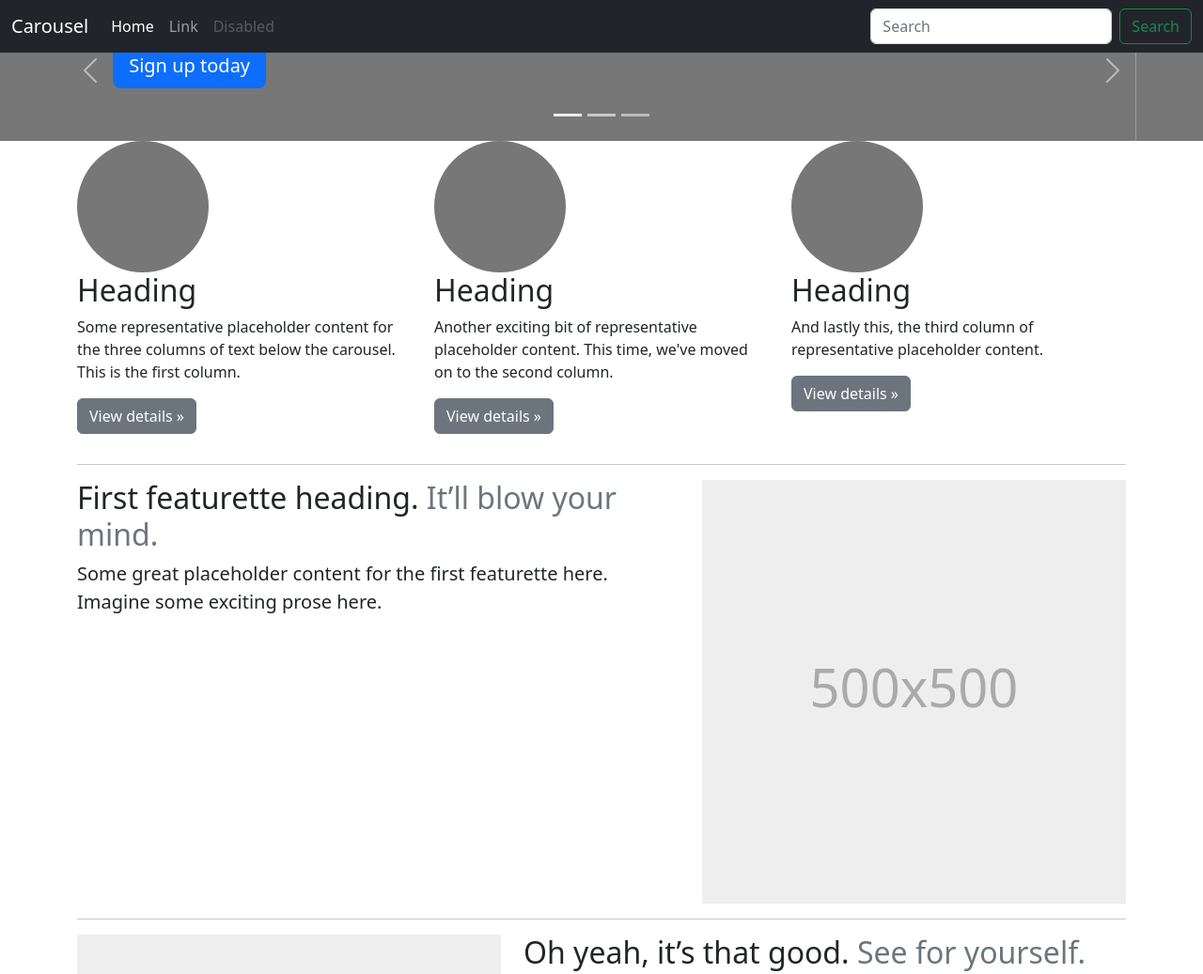
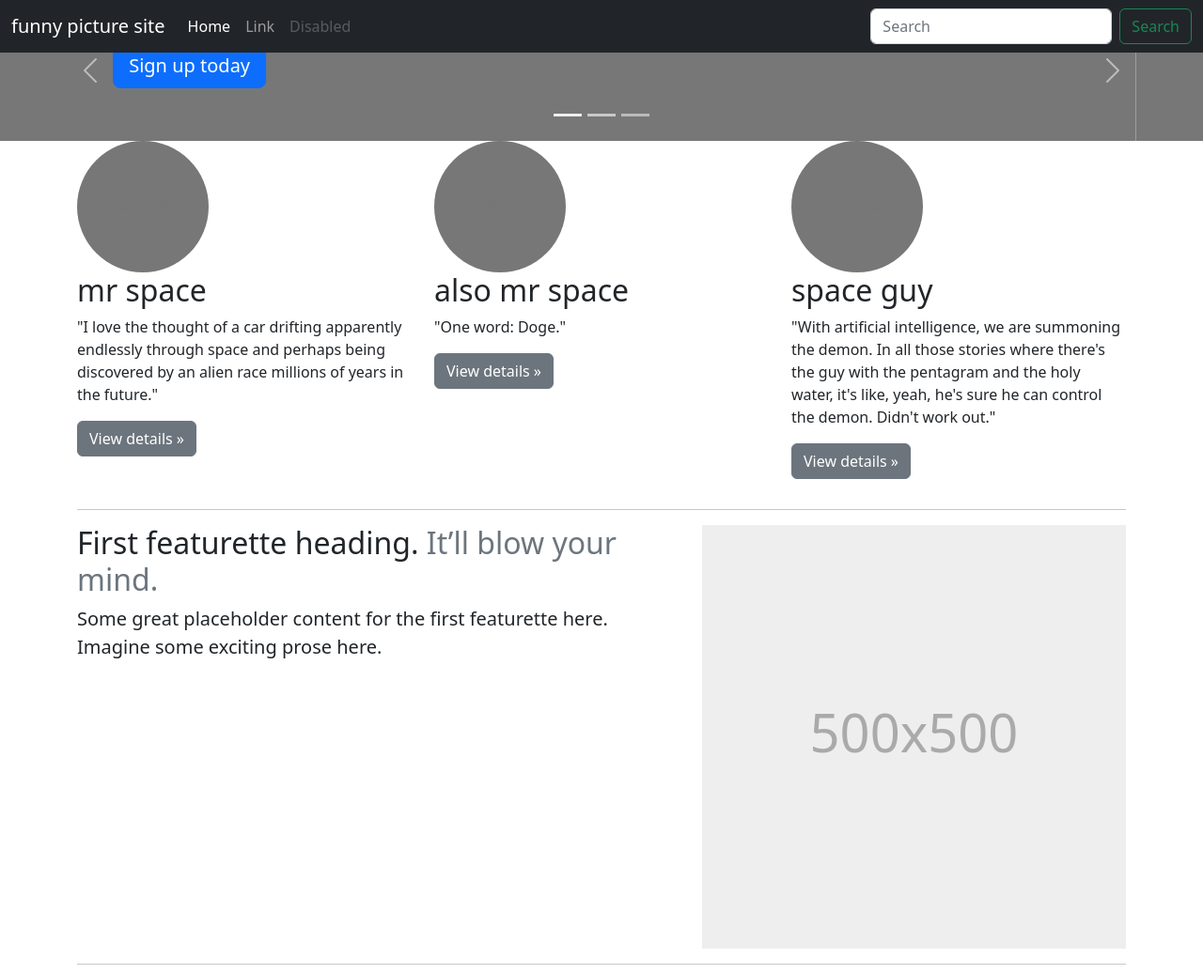
Before and after one commit to davidsmcnutty/CSCE3420Website, a plain HTML site: page index.html in a window 1280 px wide. Shown: the top 1037 px of the page at 94% size. Drawn offline with nearby package versions, Linux system fonts and the light colour scheme.

Commit message:
Update index.html

```diff
--- a/index.html
+++ b/index.html
@@ -40,7 +40,7 @@
 <header>
   <nav class="navbar navbar-expand-md navbar-dark fixed-top bg-dark">
     <div class="container-fluid">
-      <a class="navbar-brand" href="#">Carousel</a>
+      <a class="navbar-brand" href="#">funny picture site</a>
       <button class="navbar-toggler" type="button" data-bs-toggle="collapse" data-bs-target="#navbarCollapse" aria-controls="navbarCollapse" aria-expanded="false" aria-label="Toggle navigation">
         <span class="navbar-toggler-icon"></span>
       </button>
@@ -79,8 +79,8 @@
 
         <div class="container">
           <div class="carousel-caption text-start">
-            <h1>Example headline.</h1>
-            <p>Some representative placeholder content for the first slide of the carousel.</p>
+            <h1>space guy</h1>
+            <p>big elon</p>
             <p><a class="btn btn-lg btn-primary" href="#">Sign up today</a></p>
           </div>
         </div>
@@ -90,8 +90,8 @@
 
         <div class="container">
           <div class="carousel-caption">
-            <h1>Another example headline.</h1>
-            <p>Some representative placeholder content for the second slide of the carousel.</p>
+            <h1>space guy</h1>
+            <p>big elon</p>
             <p><a class="btn btn-lg btn-primary" href="#">Learn more</a></p>
           </div>
         </div>
@@ -101,8 +101,8 @@
 
         <div class="container">
           <div class="carousel-caption text-end">
-            <h1>One more for good measure.</h1>
-            <p>Some representative placeholder content for the third slide of this carousel.</p>
+            <h1>space guy</h1>
+            <p>big elon</p>
             <p><a class="btn btn-lg btn-primary" href="#">Browse gallery</a></p>
           </div>
         </div>
@@ -130,22 +130,22 @@
       <div class="col-lg-4">
         <svg class="bd-placeholder-img rounded-circle" width="140" height="140" xmlns="http://www.w3.org/2000/svg" role="img" aria-label="Placeholder: 140x140" preserveAspectRatio="xMidYMid slice" focusable="false"><title>Placeholder</title><rect width="100%" height="100%" fill="#777"/><text x="50%" y="50%" fill="#777" dy=".3em">140x140</text></svg>
 
-        <h2>Heading</h2>
-        <p>Some representative placeholder content for the three columns of text below the carousel. This is the first column.</p>
+        <h2>mr space</h2>
+        <p>"I love the thought of a car drifting apparently endlessly through space and perhaps being discovered by an alien race millions of years in the future."</p>
         <p><a class="btn btn-secondary" href="#">View details &raquo;</a></p>
       </div><!-- /.col-lg-4 -->
       <div class="col-lg-4">
         <svg class="bd-placeholder-img rounded-circle" width="140" height="140" xmlns="http://www.w3.org/2000/svg" role="img" aria-label="Placeholder: 140x140" preserveAspectRatio="xMidYMid slice" focusable="false"><title>Placeholder</title><rect width="100%" height="100%" fill="#777"/><text x="50%" y="50%" fill="#777" dy=".3em">140x140</text></svg>
 
-        <h2>Heading</h2>
-        <p>Another exciting bit of representative placeholder content. This time, we've moved on to the second column.</p>
+        <h2>also mr space</h2>
+        <p>"One word: Doge."</p>
         <p><a class="btn btn-secondary" href="#">View details &raquo;</a></p>
       </div><!-- /.col-lg-4 -->
       <div class="col-lg-4">
         <svg class="bd-placeholder-img rounded-circle" width="140" height="140" xmlns="http://www.w3.org/2000/svg" role="img" aria-label="Placeholder: 140x140" preserveAspectRatio="xMidYMid slice" focusable="false"><title>Placeholder</title><rect width="100%" height="100%" fill="#777"/><text x="50%" y="50%" fill="#777" dy=".3em">140x140</text></svg>
 
-        <h2>Heading</h2>
-        <p>And lastly this, the third column of representative placeholder content.</p>
+        <h2>space guy</h2>
+        <p>"With artificial intelligence, we are summoning the demon. In all those stories where there's the guy with the pentagram and the holy water, it's like, yeah, he's sure he can control the demon. Didn't work out."</p>
         <p><a class="btn btn-secondary" href="#">View details &raquo;</a></p>
       </div><!-- /.col-lg-4 -->
     </div><!-- /.row -->
@@ -170,8 +170,8 @@
 
     <div class="row featurette">
       <div class="col-md-7 order-md-2">
-        <h2 class="featurette-heading">Oh yeah, it’s that good. <span class="text-muted">See for yourself.</span></h2>
-        <p class="lead">Another featurette? Of course. More placeholder content here to give you an idea of how this layout would work with some actual real-world content in place.</p>
+        <h2 class="featurette-heading">big space guy goes to space <span class="text-muted">See for yourself.</span></h2>
+        <p class="lead">"Every 5000th buyer of our boringly boring hat will get a free hat signed by the delivery guy."</p>
       </div>
       <div class="col-md-5 order-md-1">
         <svg class="bd-placeholder-img bd-placeholder-img-lg featurette-image img-fluid mx-auto" width="500" height="500" xmlns="http://www.w3.org/2000/svg" role="img" aria-label="Placeholder: 500x500" preserveAspectRatio="xMidYMid slice" focusable="false"><title>Placeholder</title><rect width="100%" height="100%" fill="#eee"/><text x="50%" y="50%" fill="#aaa" dy=".3em">500x500</text></svg>
@@ -183,8 +183,8 @@
 
     <div class="row featurette">
       <div class="col-md-7">
-        <h2 class="featurette-heading">And lastly, this one. <span class="text-muted">Checkmate.</span></h2>
-        <p class="lead">And yes, this is the last block of representative placeholder content. Again, not really intended to be actually read, simply here to give you a better view of what this would look like with some actual content. Your content.</p>
+        <h2 class="featurette-heading">last mr space guy<span class="text-muted">Checkmate.</span></h2>
+        <p class="lead">"It's OK to have your eggs in one basket as long as you control what happens to that basket."</p>
       </div>
       <div class="col-md-5">
         <svg class="bd-placeholder-img bd-placeholder-img-lg featurette-image img-fluid mx-auto" width="500" height="500" xmlns="http://www.w3.org/2000/svg" role="img" aria-label="Placeholder: 500x500" preserveAspectRatio="xMidYMid slice" focusable="false"><title>Placeholder</title><rect width="100%" height="100%" fill="#eee"/><text x="50%" y="50%" fill="#aaa" dy=".3em">500x500</text></svg>
```
